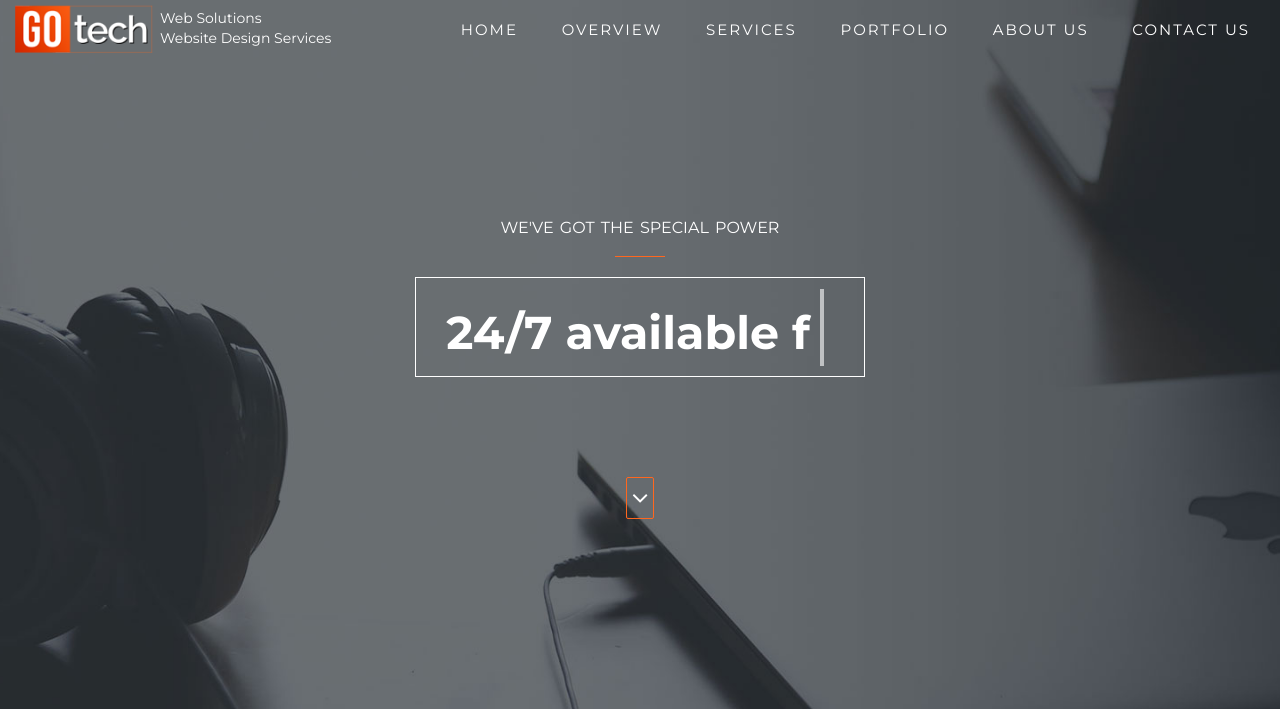
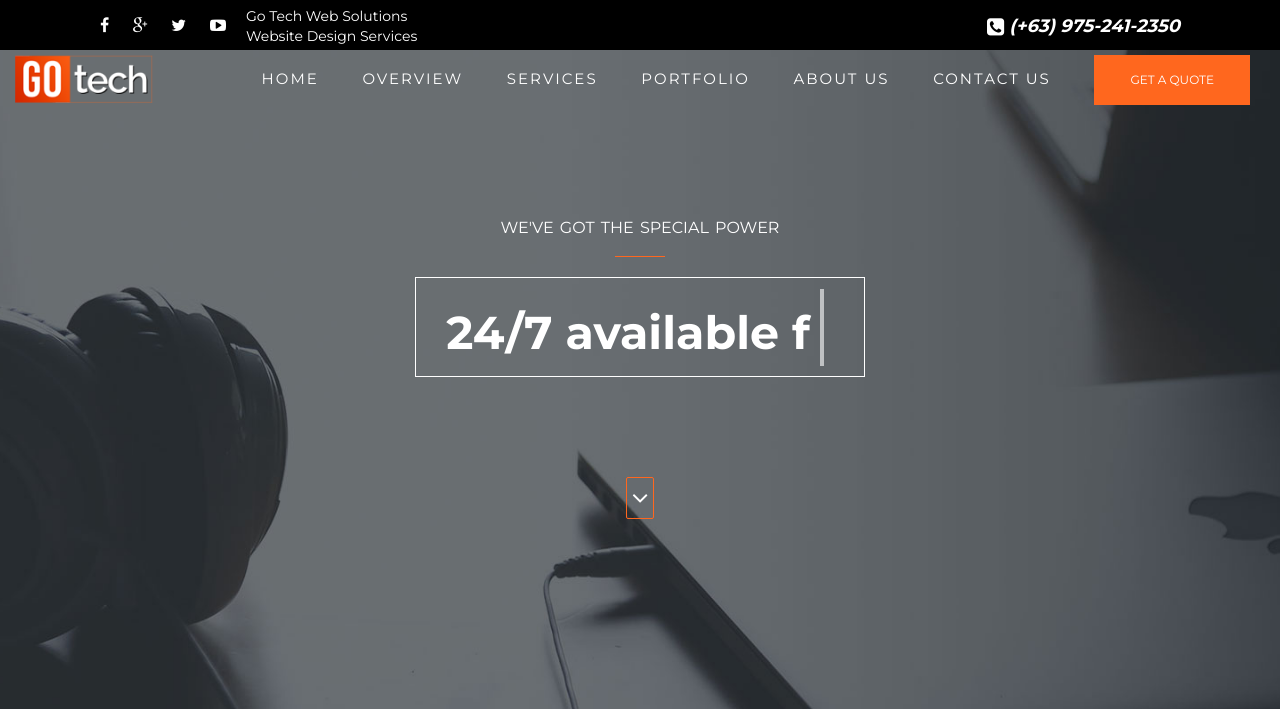
Before and after one commit to gojustin/gojustin.github.io, a PHP site: page / in a window 1280 px wide. Shown: the top 709 px of the page. Run offline with PHP 8.4, Linux system fonts and the light colour scheme; some libraries are stand-ins or nearby versions.

Commit message:
upper header

```diff
--- a/css/style.css
+++ b/css/style.css
@@ -147,21 +147,78 @@
 
 /* =================== NAV BAR ====================== */
 
-.poster{
-	width:100%;
-	height:auto;
+.upper-hdr{
+	/* Display at JS */
+	position: absolute;
+	z-index: 1;
+	top: 0;
+	width: 100%;
+	height: 50px;
+	background-color: black;
+    transition: 0s all ease;
+}
+.pull{
+	display: flex;
+	margin: 0;
+	position: relative;
+	align-items: center;
+	justify-content: space-between;
+}
+.flex-upper{
+	display: flex;
+	margin: 0;
+	position: relative;
+	-ms-transform: translateY(-20%);
+	transform: translateY(-20%);
+	align-items: center;
+	justify-content: space-between;
+}
+.cnumber{
+	color: white;
+	font-weight: bold;
+	font-size: 18px;
+	margin-right: 100px;
+}
+.para-brand{
+	font-style: normal;
+	position: relative;
+	color: white;
+	line-height: 20px;
+}
+.social-up{
+	transform: translateY(-10%);
+	margin-left: 100px;
+}
+ul.social-up li{
+	display: inline-block;
+	margin-top: 30px;
+	margin-right: 20px;
+}
+ul.social-up li a{
+	color: #ffffff;
+	font-size: 16px;
+}
+
+@media only screen and (max-width: 720px){
+	.para-brand{
+		display: none;
+	}
+}
+@media only screen and (max-width: 560px){
+	.cnumber{
+		display: none;
+	}
+	.social-up{
+		margin: auto;
+		display: flex;
+		justify-content: center;
+	}
+	.social-up span{
+		margin-left: 30px;
+	}
 }
 
 /* Typography */
-.para-brand{
-	font-style: normal;
-	float: right;
-	position: relative;
-	color: white;
-	line-height: 20px;
-	margin-top: 5px;
-	margin-bottom: 0;
-}
 @media only screen and (max-width: 500px){
 	.para-brand{
 		font-size: 10px; /* To match the size of the logo */
@@ -200,7 +257,7 @@
 	position: fixed;
     z-index: 1 !important;
     left: 0;
-    top: 0;
+    top: 50px;
     width: 100vw;
     min-height: 7.5vh;
 	height: 7.5vh;
@@ -222,7 +279,7 @@
     height: 100vh;
     top: 0;
     left: 100%;
-    display: flex;
+	display: flex;
     justify-content: center;
     align-items: center;
     z-index: 1;
@@ -708,6 +765,10 @@
 	padding: 100px 0;
 	color: #ffffff;
 }
+.poster{
+	width:100%;
+	height:auto;
+}
 textarea{
 	resize: none;
 }
@@ -830,7 +891,6 @@
     letter-spacing: 1px;
     font-style: italic;
 }
-
 nav#footer{
 	background: #282f35;
 	padding: 40px 0;
--- a/footer.php
+++ b/footer.php
@@ -89,7 +89,7 @@
     <!-- Javascripts
     ================================================== -->
     <script type="text/javascript" src="js/main.js"></script>
-    <script type="text/javascript" src="js/img-modal.js"></script>
+    <!-- <script type="text/javascript" src="js/img-modal.js"></script> -->
     <script type="text/javascript" src="js/lightbox.js"></script>
     <script type="text/javascript" src="js/nav-bar.js"></script>
 
--- a/header.php
+++ b/header.php
@@ -1,3 +1,4 @@
+<?php $absoluteRoot = "/gotech"?>
 <head>
     <!-- Basic Page Needs
     ================================================== -->
@@ -39,12 +40,28 @@
 <body>
     <!-- Start Navigation -->
     <header>
+        <div class="upper-hdr">
+            <div class="flex-upper">
+                <div class="pull">
+
+                    <ul class="social-up">
+                        <li><a href=""><span class="fa fa-facebook"></span></a></li>
+                        <li><a href=""><span class="fa fa-google-plus"></span></a></li>
+                        <li><a href=""><span class="fa fa-twitter"></span></a></li>
+                        <li><a href=""><span class="fa fa-youtube-play"></span></a></li>
+                    </ul>
+
+                    <h3 class="para-brand">Go Tech Web Solutions<br>Website Design Services</h3>
+                </div>
+                <h3 class="cnumber"><i class="fa fa-phone-square" style="color: white; font-size: 20px; transform: translateY(10%);"></i> (+63) 975-241-2350</h3>
+            </div>
+        </div>
+
         <nav class="header container-header">
+
             <div class="nav-bar">
-
                 <div class="brand">
-                    <a href="#home" class="page-scroll"><img src="img/logo-small.png" alt="Go Tech Web Solutions"></a>
-                    <h3 class="para-brand">Web Solutions<br>Website Design Services</h3>
+                    <a href="#home" class="page-scroll"><img src="<?php echo $absoluteRoot ?>/img/logo-small.png" alt="Go Tech Web Solutions"></a>
                 </div>
 
                 <div class="nav-list">
@@ -56,45 +73,10 @@
                         <li><a href="#works" class="page-scroll">Portfolio</a></li>
                         <li><a href="#about-us" class="page-scroll">About Us</a></li>
                         <li><a href="#contact" class="page-scroll">Contact Us</a></li>
+                        <li><a href="php/quote.php"><input class="btn send-btn" type="button" value="Get A Quote" /></a></li>
                     </ul>
                 </div>
             </div>
         </nav>
     </header>
     <!-- End Navigation -->
-
-    <!-- Home Section -->
-    <div id="home">
-        <div class="container text-center">
-            <!-- Navigation -->
-            <!-- <nav id="menu" data-toggle="offcanvas" data-target=".navmenu">
-                <span class="fa fa-bars"></span>
-            </nav> -->
-
-            <div class="content">
-                <h4>We've got the special power</h4>
-                <hr>
-                <div class="header-text btn">
-                    <h1><span id="head-title"></span></h1>
-                </div>
-            </div>
-
-            <a href="#meet-us" class="down-btn page-scroll">
-                <span class="fa fa-angle-down"></span>
-            </a>
-        </div>
-    </div>
-
-    <script>
-    $(document).keyup(function(e) {
-        if (e.key === "Escape") {
-            modal.style.display = 'none';
-        }
-        else if (e.key === "ArrowRight") {
-            $('.next').click();
-        }
-        else if(e.key === "ArrowLeft"){
-            $('.prev').click();
-        }
-    });
-    </script>
--- a/index.php
+++ b/index.php
@@ -1,6 +1,41 @@
 <!DOCTYPE html>
 <html lang="en">
 <?php include('header.php'); ?>
+
+    <!-- Home Section -->
+    <div id="home">
+        <div class="container text-center">
+            <!-- Navigation -->
+            <!-- <nav id="menu" data-toggle="offcanvas" data-target=".navmenu">
+                <span class="fa fa-bars"></span>
+            </nav> -->
+
+            <div class="content">
+                <h4>We've got the special power</h4>
+                <hr>
+                <div class="header-text btn">
+                    <h1><span id="head-title"></span></h1>
+                </div>
+            </div>
+
+            <a href="#meet-us" class="down-btn page-scroll">
+                <span class="fa fa-angle-down"></span>
+            </a>
+        </div>
+    </div>
+    <script>
+    $(document).keyup(function(e) {
+        if (e.key === "Escape") {
+            modal.style.display = 'none';
+        }
+        else if (e.key === "ArrowRight") {
+            $('.next').click();
+        }
+        else if(e.key === "ArrowLeft"){
+            $('.prev').click();
+        }
+    });
+    </script>
     <!-- Meet Us Section -->
     <div id="meet-us">
         <div class="container">
--- a/js/nav-bar.js
+++ b/js/nav-bar.js
@@ -2,6 +2,7 @@
 const mobile_menu = document.querySelector('.header .nav-bar .nav-list .ul');
 const menu_item = document.querySelectorAll('.header .nav-bar .nav-list .ul li a');
 const header = document.querySelector('.header.container-header');
+const upper = document.querySelector('.upper-hdr')
 
 hamburger.addEventListener('click',() => {
     hamburger.classList.toggle('active');
@@ -12,8 +13,19 @@
     var scroll_position = window.scrollY;
     if (scroll_position > 100){
         header.style.backgroundColor = "#282f35";
+        header.style.top = '0';
     } else{
         header.style.backgroundColor = "transparent";
+        header.style.top = '50px';
+    }
+});
+
+document.addEventListener('scroll', () => {
+    var scroll_position = window.scrollY;
+    if (scroll_position > 100){
+        upper.style.display = "none";
+    } else{
+        upper.style.display = "block";
     }
 });
 
```
